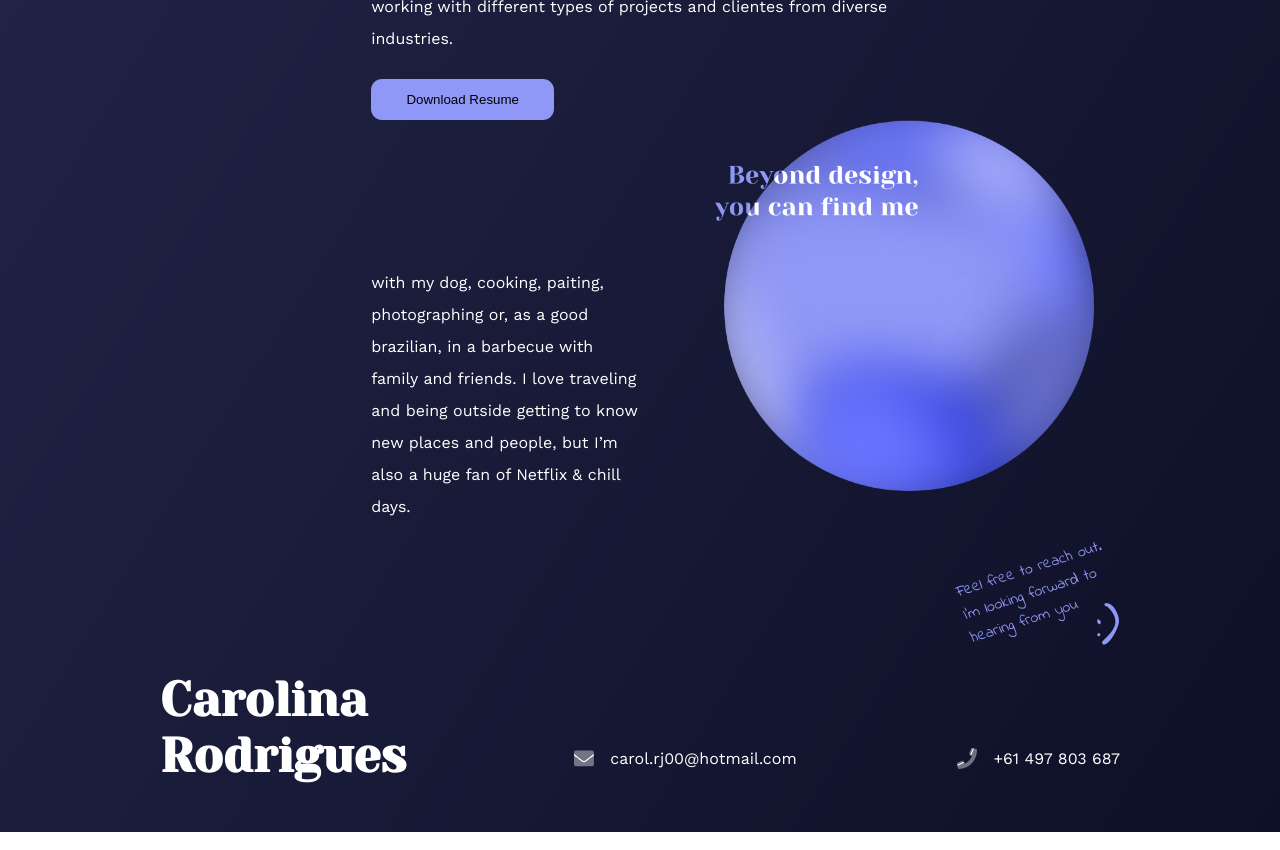
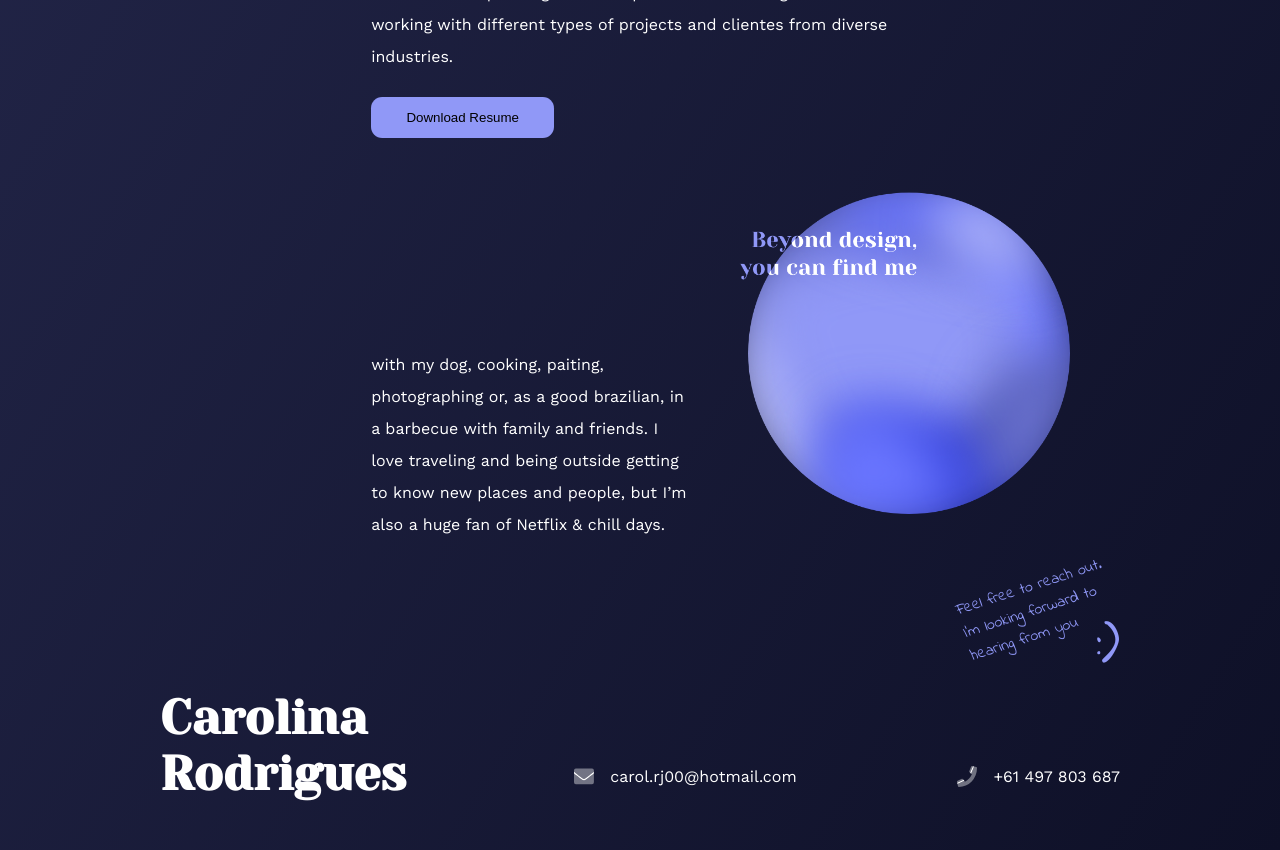
Before and after one commit to maolivieri/carolina-portfolio, a Next.js app: page /about in a window 1280 px wide. Shown: the part 600-1450 px from the top of the page. Built offline with nearby package versions, Linux system fonts and the light colour scheme.

Commit message:
style: improve about page sizes

```diff
--- a/src/pages/about/styles.module.scss
+++ b/src/pages/about/styles.module.scss
@@ -14,11 +14,12 @@
 .main {
   margin: auto;
   max-width: 90vw;
-  padding-top: calc(10vh - 0.8rem);
+  padding-top: calc(10vh - 0.8rem + 4rem);
   //   padding-top: 10vh;
 
   @media (min-width: 768px) {
     max-width: 78vw;
+    padding-top: calc(10vh - 0.8rem);
   }
 
   /* Large devices (laptops/desktops, 992px and up) */
@@ -52,7 +53,7 @@
 .mainTitle {
   margin: 0;
   color: #ffffff;
-  font-size: 3rem;
+  font-size: 4rem;
 }
 
 .subTitle {
@@ -65,6 +66,11 @@
   border-radius: 0.7rem;
   text-decoration: none;
   border: none;
+  margin-bottom: 2rem;
+
+  @media (min-width: 768px) {
+    margin-bottom: 0;
+  }
 }
 
 .extaContent {
@@ -90,8 +96,27 @@
   flex: 1;
   //   background: yellowgreen;
   align-self: flex-end;
-  max-width: 50%;
   vertical-align: bottom;
+
+  min-width: 60%;
+  max-width: 60%;
+
+  @media (min-width: 768px) {
+    min-width: 60%;
+    max-width: 60%;
+  }
+
+  /* Large devices (laptops/desktops, 992px and up) */
+  @media (min-width: 992px) {
+    min-width: 60%;
+    max-width: 60%;
+  }
+
+  /* Extra large devices (large laptops and desktops, 1200px and up) */
+  @media (min-width: 1200px) {
+    min-width: 60%;
+    max-width: 60%;
+  }
 
   p {
     // margin-top: auto;
@@ -109,7 +134,7 @@
   font-size: 1.4rem;
   align-self: flex-end;
   max-width: 50%;
-  min-width: 50%;
+  // min-width: 50%;
 
   h3 {
     color: #ffffff;
@@ -123,12 +148,12 @@
 
   /* Large devices (laptops/desktops, 992px and up) */
   @media (min-width: 992px) {
-    min-height: calc(30vw * 1.5);
+    min-height: calc(30vw * 1.3);
   }
 
   /* Extra large devices (large laptops and desktops, 1200px and up) */
   @media (min-width: 1200px) {
-    min-height: calc(21vw * 1.5);
+    min-height: calc(21vw * 1.3);
   }
 }
 
@@ -148,14 +173,14 @@
 
   /* Large devices (laptops/desktops, 992px and up) */
   @media (min-width: 992px) {
-    min-height: calc(30vw * 1.5);
-    min-width: calc(30vw * 1.5);
+    min-height: calc(30vw * 1.3);
+    min-width: calc(30vw * 1.3);
   }
 
   /* Extra large devices (large laptops and desktops, 1200px and up) */
   @media (min-width: 1200px) {
-    min-height: calc(21vw * 1.5);
-    min-width: calc(21vw * 1.5);
+    min-height: calc(21vw * 1.3);
+    min-width: calc(21vw * 1.3);
   }
 }
 
--- a/src/screens/Portfolio/styles.module.scss
+++ b/src/screens/Portfolio/styles.module.scss
@@ -4,27 +4,25 @@
   min-width: 100vw;
   min-height: 100vh;
   max-height: 100vh;
-  // padding-top: calc(10vh + 1.4rem + 4.5rem + 10rem);
+
   padding-bottom: 2rem;
   padding-left: 2rem;
 
   @media (min-width: 768px) {
     background: transparent linear-gradient(58deg, #0e1027 0%, #24274b 100%) 0%
       0% no-repeat padding-box;
-    // position: relative;
-    padding-left: calc(3.3rem + 3.5rem + 4rem);
     padding-top: 0;
     padding-bottom: 0;
+
     padding-right: 3rem;
+    padding-left: calc(3.3rem + 3.5rem + 4rem);
   }
 
-  /* Large devices (laptops/desktops, 992px and up) */
   @media (min-width: 992px) {
     padding-left: calc(3.3rem + 4.2rem + 4rem);
     padding-right: 5rem;
   }
 
-  /* Extra large devices (large laptops and desktops, 1200px and up) */
   @media (min-width: 1200px) {
     padding-left: calc(3.3rem + 5.2rem + 4rem);
     padding-right: 14rem;
```
